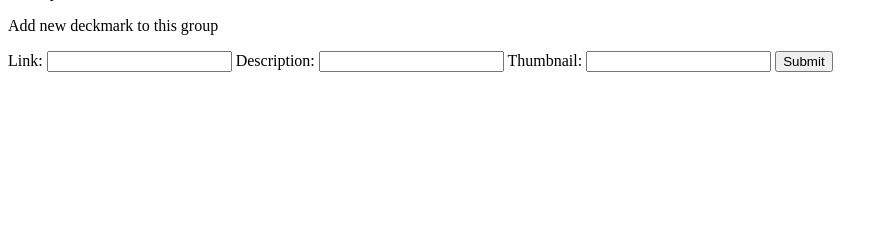
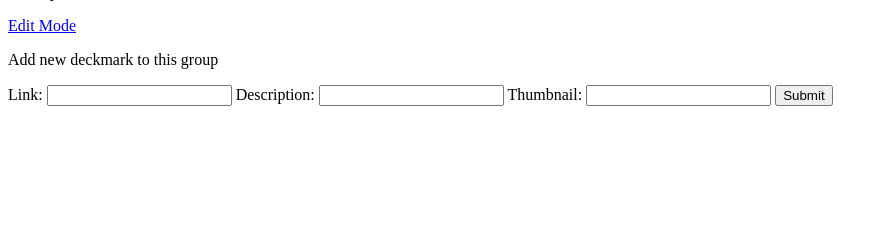
Before and after one commit to anniebytes/deckmarks, a Flask app: template templates/group_details.html in a window 1280 px wide. Shown: the part 67-307 px from the top of the page, without its empty margins (0-888 px from the left). Run offline with Flask 2, Linux system fonts and the light colour scheme; the template is opened without the code that fills it, so the values that code supplies are empty.

Commit message:
Add jinja blocks and link for edit mode

```diff
--- a/templates/group_details.html
+++ b/templates/group_details.html
@@ -2,14 +2,33 @@
 
 {% block above_form %}
 
-    <p>Group Name: {{ group.name }}</p>
+    <p>Group Name: <span id="group-name">{{ group.name }}</span>
+        <span id="group-name-input" hidden></span>
+    {% block group_name_edit %}
+    {% endblock %}
+    </p>
+
     <p>Description: {{ group.description }}</p>
+    {% block group_description_edit %}
+    {% endblock %}
+
+    {% block edit_mode %}
+        <a href="/group/{{group.id}}/edit">Edit Mode</a>
+    {% endblock %}
 
     {% for deckmark in group.deckmarks %}
         <p><b>DECKMARK</b></p>
         <p>{{deckmark.link}}</p>
+        {% block deckmark_link_edit %}
+        {% endblock %}
         <p>{{deckmark.description}}</p>
-        <br><br>
+        {% block deckmark_description_edit %}
+        {% endblock %}
+        <br>
+        {% block deckmark_remove %}
+        {% endblock %}
+        <br>
+        <br>
     {% endfor %}
 
     <p>Add new deckmark to this group</p>
```
